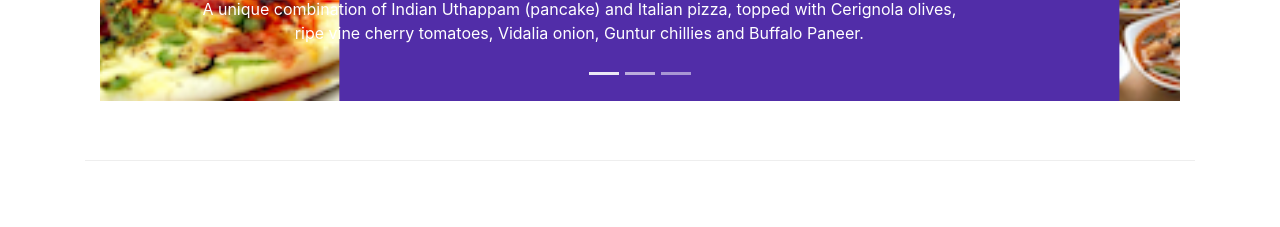
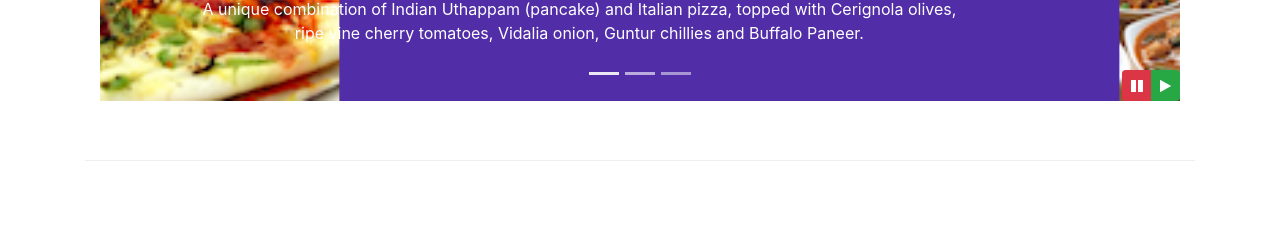
Before and after one commit to rubemfsv/Bootstrap-Studies, a website: page index.html in a window 1280 px wide. Shown: the part 573-800 px from the top of the page. Drawn offline with nearby package versions, Linux system fonts and the light colour scheme.

Commit message:
Add pause and play with jquery

```diff
--- a/css/styles.css
+++ b/css/styles.css
@@ -59,3 +59,10 @@ body {
   left: 0;
   min-height: 300px;
 }
+
+#carouselButton {
+  right:0px;
+  position: absolute;
+  bottom: 0px;
+  z-index: 1;
+}
--- a/index.html
+++ b/index.html
@@ -241,6 +241,14 @@
                     <a class="carousel-control-next" href="#mycarousel" role="button" data-slide="next">
                         <span class="carousel-control-next-icon"></span>
                     </a>
+                    <div class="btn-group" id="carouselButton">
+                        <button class="btn btn-danger btn-sm" id="carousel-pause">
+                            <span class="fa fa-pause"></span>
+                        </button>
+                        <button class="btn btn-success btn-sm" id="carousel-play">
+                            <span class="fa fa-play"></span>
+                        </button>
+                    </div>
                 </div>
             </div>
         </div>
@@ -353,6 +361,17 @@
     <script src="node_modules/jquery/dist/jquery.slim.min.js"></script>
     <script src="node_modules/popper.js/dist/umd/popper.min.js"></script>
     <script src="node_modules/bootstrap/dist/js/bootstrap.min.js"></script>
+    <script>
+        $(document).ready(function(){
+            $("#mycarousel").carousel( { interval: 2000 } );
+            $("#carousel-pause").click(function(){
+                $("#mycarousel").carousel('pause');
+            });
+            $("#carousel-play").click(function(){
+                $("#mycarousel").carousel('cycle');
+            });
+        });
+    </script>
 </body>
 
 </html>
```
